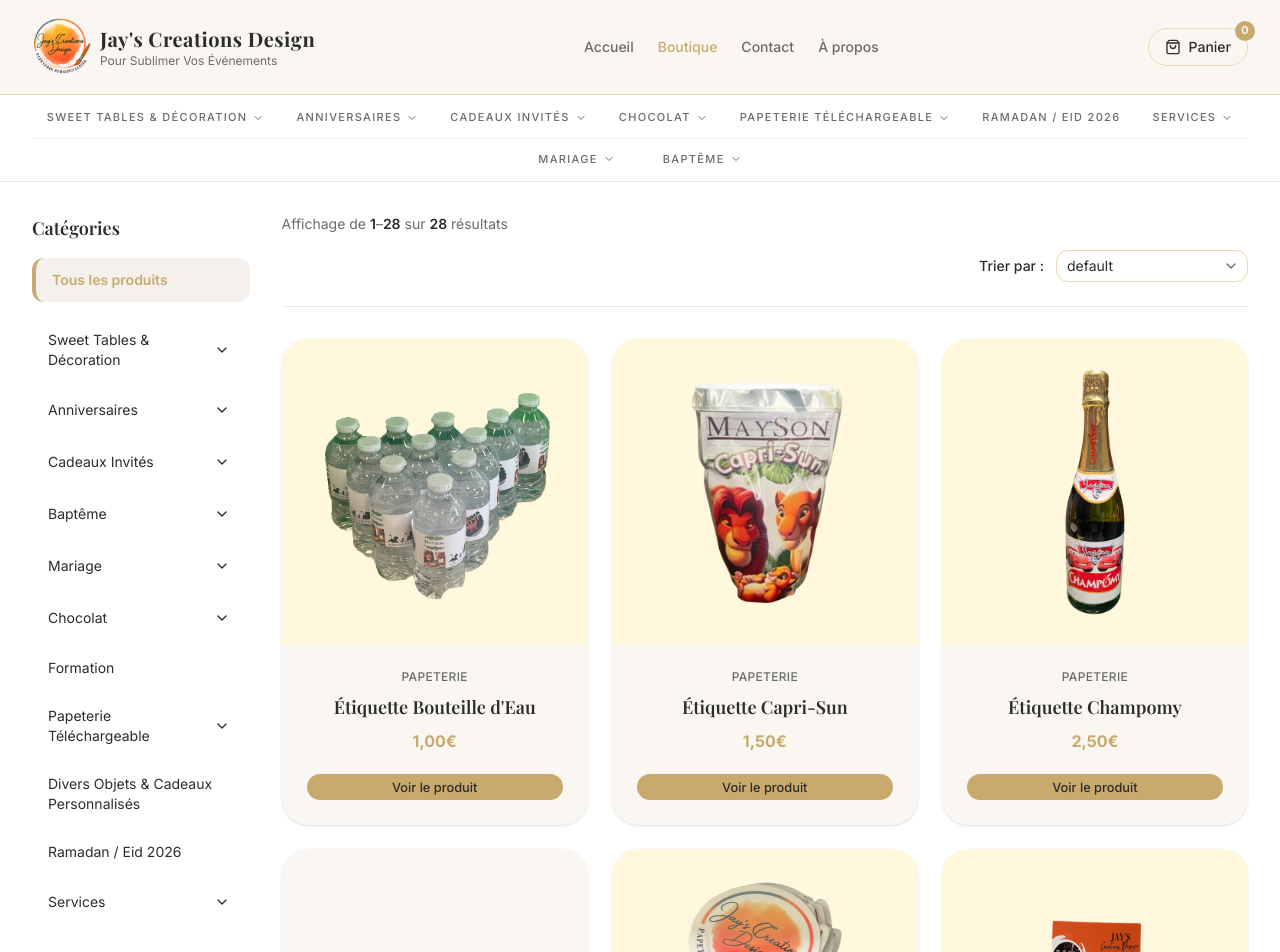
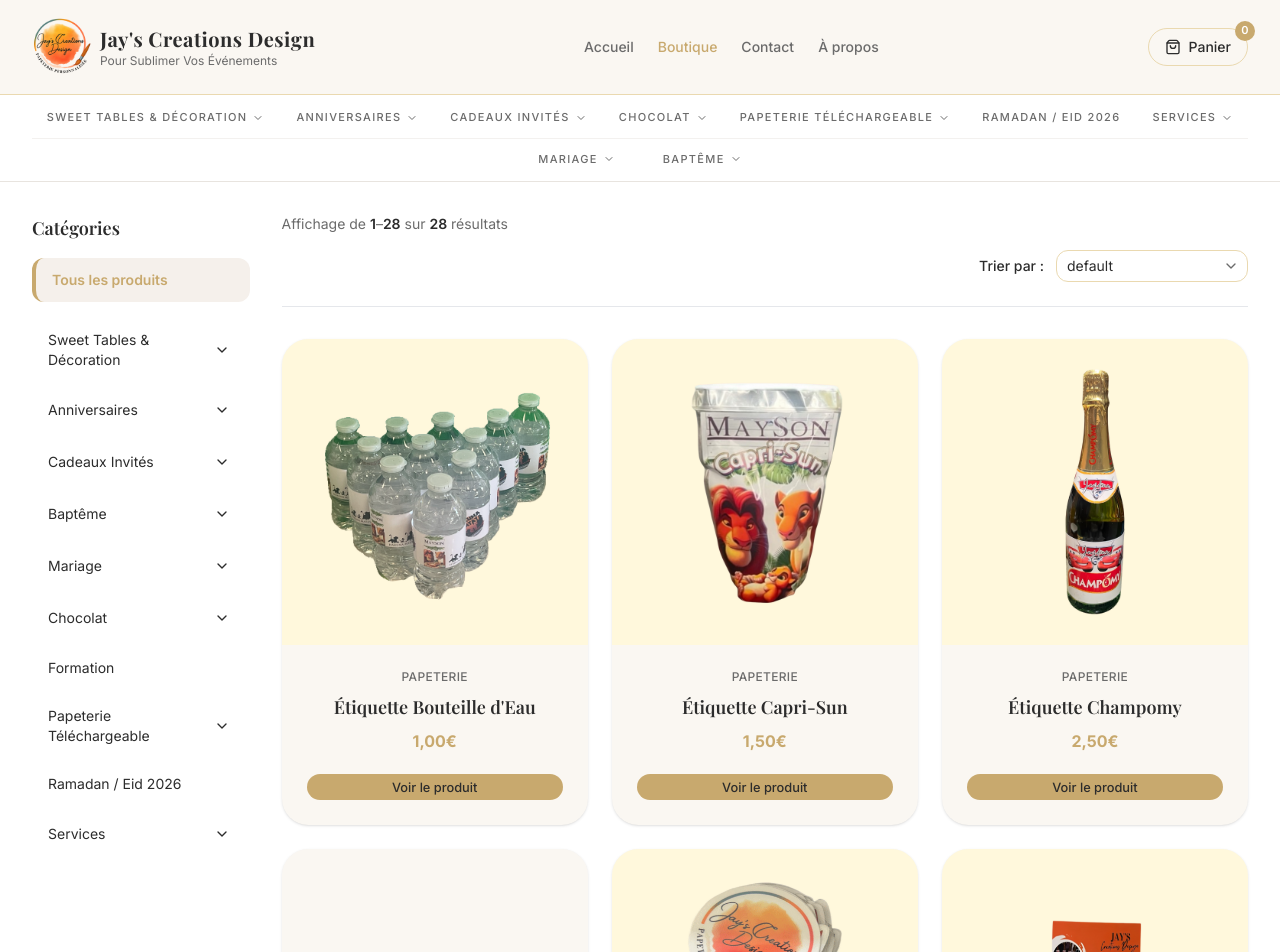
Before and after one commit to jayscreationsdesign/jayscreation, a Next.js app: page /boutique in a window 1280 px wide. Shown: the top 952 px of the page. Built offline with nearby package versions, Linux system fonts and the light colour scheme; a web font is replaced by a local one.

Commit message:
Suppression: catégorie Divers Objets & Cadeaux Personnalisés retirée de la sidebar et du header

```diff
--- a/src/components/site/Header.tsx
+++ b/src/components/site/Header.tsx
@@ -26,7 +26,6 @@
 
 // Labels raccourcis pour tenir sur une ligne
 const SHORT_LABELS: Record<string, string> = {
-  "divers-objets-cadeaux": "OBJETS & CADEAUX",
   "papeterie-telechargeable": "PAPETERIE TÉLÉCHARGEABLE",
   "sweet-tables-decoration": "SWEET TABLES & DÉCORATION",
 };
--- a/src/data/categories.ts
+++ b/src/data/categories.ts
@@ -91,10 +91,6 @@
     ],
   },
   {
-    name: "Divers Objets & Cadeaux Personnalisés",
-    slug: "divers-objets-cadeaux",
-  },
-  {
     name: "Ramadan / Eid 2026",
     slug: "ramadan-eid-2026",
   },
```
